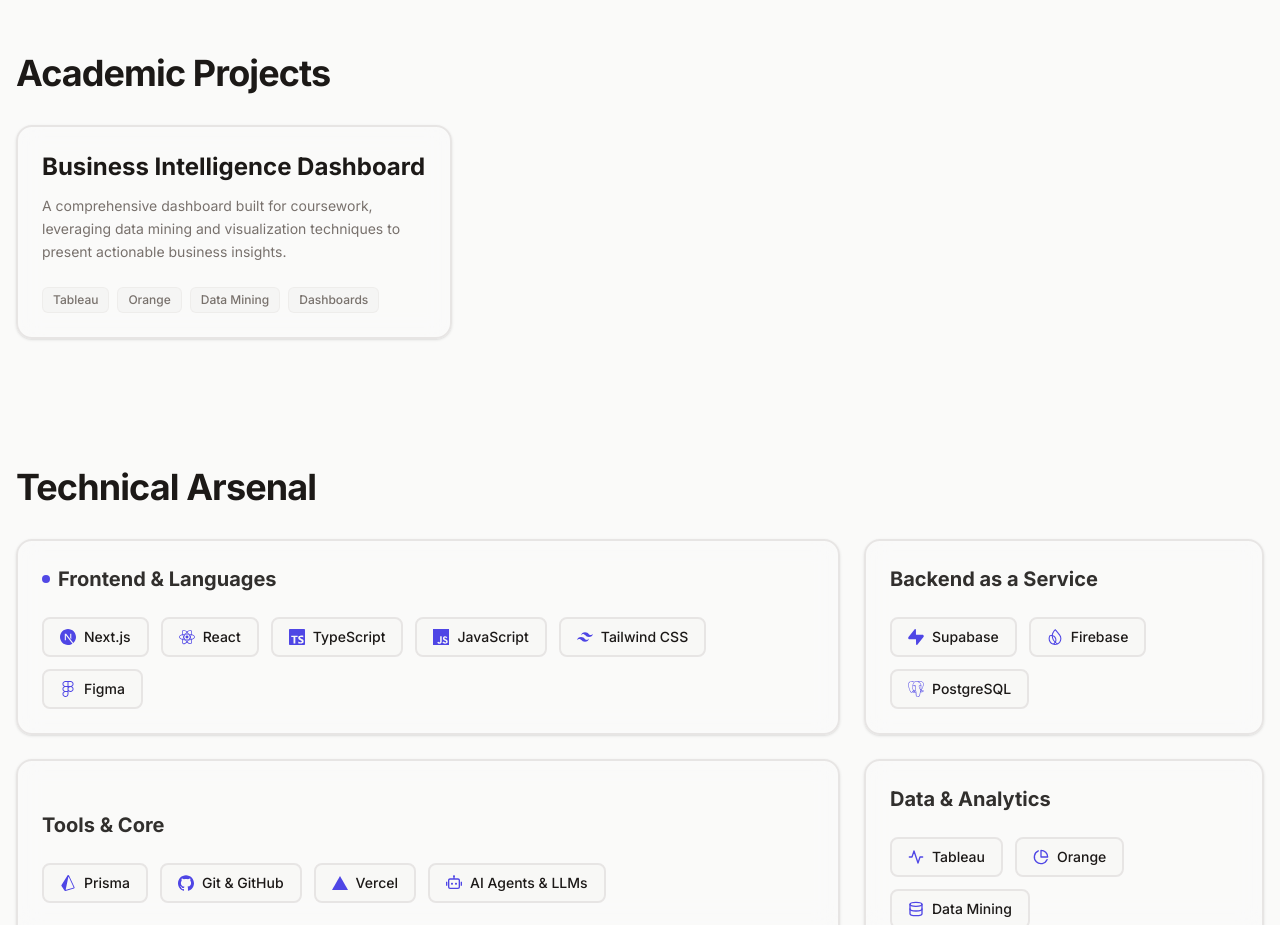
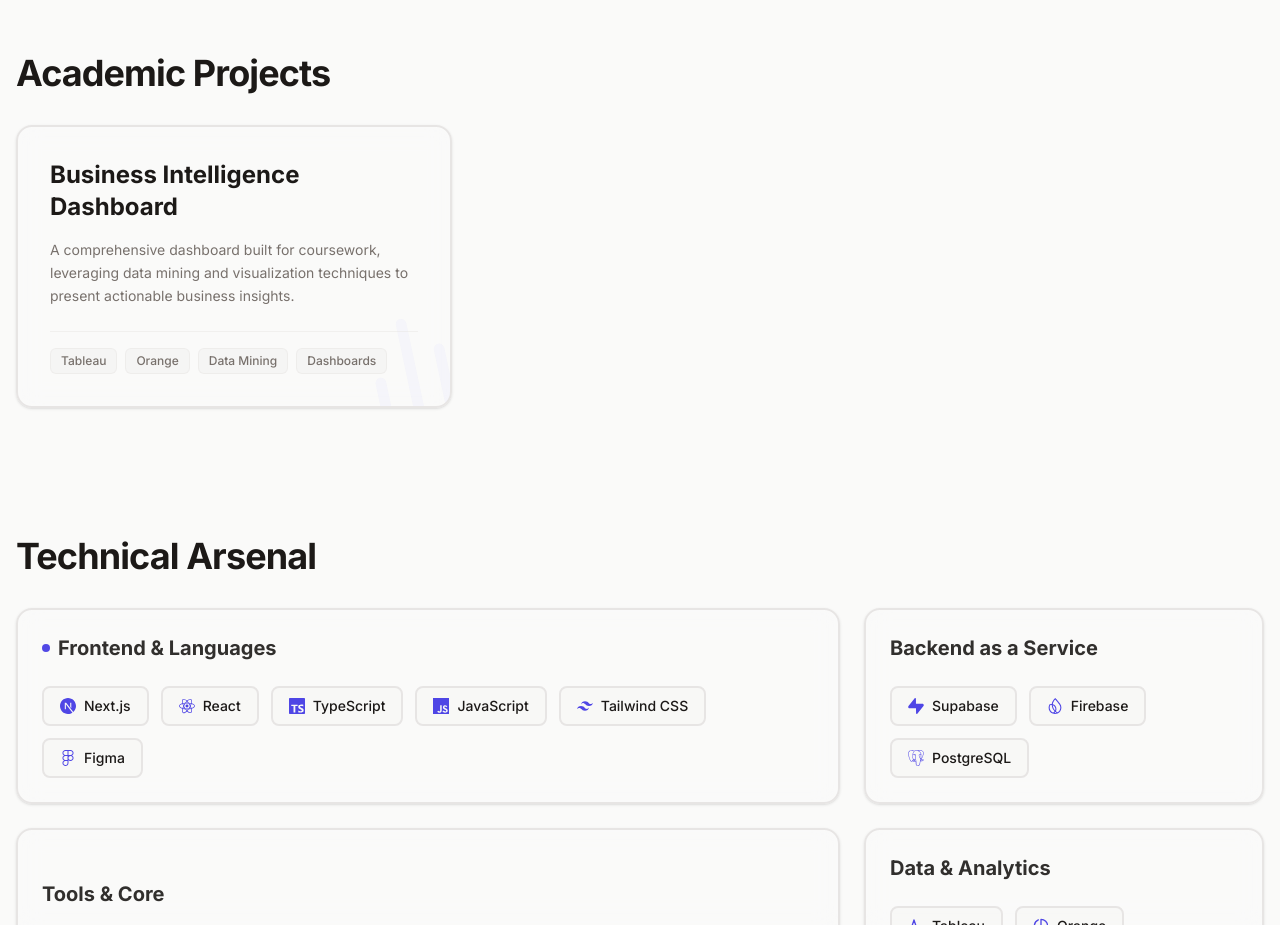
Before and after one commit to oneilh/oneil_obidiaso_portfolio, a Next.js app: page / in a window 1280 px wide. Shown: the part 2020-2945 px from the top of the page. Built offline with nearby package versions, Linux system fonts and the light colour scheme.

Commit message:
feat: initialize portfolio landing page and content data structures

```diff
--- a/app/page.tsx
+++ b/app/page.tsx
@@ -10,8 +10,9 @@
   FiStar,
   FiExternalLink,
   FiDownload,
+  FiBarChart2,
 } from "react-icons/fi";
-import { contact, startups, skills } from "@/data/portfolio";
+import { contact, startups, skills, academicProjects } from "@/data/portfolio";
 import { ExperienceTabs } from "@/components/ExperienceTabs";
 import { getFeaturedProjects } from "@/lib/github";
 import { projectsMeta } from "@/data/projects-meta";
@@ -178,31 +179,48 @@
         <section id="academic-projects" className="max-w-4xl">
           <SectionHeading>Academic Projects</SectionHeading>
           <div className="grid grid-cols-1 md:grid-cols-2 gap-6">
-            <Card className="relative overflow-hidden group p-6 flex flex-col">
-              <h3 className="text-2xl font-bold mb-3 group-hover:text-accent transition-colors">
-                Business Intelligence Dashboard
+            {academicProjects.map((project, idx) => (
+              <Card key={idx} className="relative overflow-hidden group p-8 border-2 border-border hover:border-accent transition-all duration-500 hover:shadow-2xl hover:shadow-accent/10 bg-background/40 backdrop-blur-md flex flex-col">
+                <div className="absolute inset-0 bg-gradient-to-br from-accent/5 to-transparent opacity-0 group-hover:opacity-100 transition-opacity duration-500" />
+                <FiBarChart2 className="absolute -bottom-6 -right-6 w-32 h-32 text-accent/[0.03] group-hover:text-accent/[0.08] transition-colors duration-500 transform -rotate-12 pointer-events-none" aria-hidden="true" />
+
+                <div className="relative z-10 flex-grow flex flex-col">
+                  <div className="flex items-start justify-between gap-4 mb-4">
+                    <h3 className="text-2xl font-bold group-hover:text-accent transition-colors">
+                      {project.title}
                     </h3>
+                    {project.link && project.link !== "#" && (
+                      <a href={project.link} target="_blank" rel="noreferrer" className="w-10 h-10 rounded-xl bg-accent/10 flex items-center justify-center shrink-0 text-accent border-2 border-accent/40 group-hover:scale-110 group-hover:bg-accent/20 transition-all duration-300">
+                        <FiExternalLink className="w-5 h-5" aria-hidden="true" />
+                      </a>
+                    )}
+                  </div>
+
+                  {project.grade && (
+                    <div className="mb-4">
+                      <span className="inline-flex items-center px-3 py-1 rounded-full text-xs font-bold bg-accent/10 text-accent border border-accent/20">
+                        {project.grade}
+                      </span>
+                    </div>
+                  )}
+
                   <p className="text-muted-foreground text-sm leading-relaxed mb-6 flex-grow">
-                A comprehensive dashboard built for coursework, leveraging data
-                mining and visualization techniques to present actionable
-                business insights.
+                    {project.description}
                   </p>
-              <div className="flex flex-wrap gap-2 mt-auto">
-                {[
-                  "Tableau",
-                  "Orange",
-                  "Data Mining",
-                  "Dashboards",
-                ].map((tag) => (
+
+                  <div className="flex flex-wrap gap-2 mt-auto pt-4 border-t border-border/50">
+                    {project.tags.map((tag) => (
                       <span
                         key={tag}
-                    className="px-2.5 py-1 rounded-md text-xs font-medium bg-muted text-muted-foreground border border-border/50"
+                        className="px-2.5 py-1 rounded-md text-xs font-medium bg-muted text-muted-foreground border border-border/50 group-hover:border-accent/30 transition-colors"
                       >
                         {tag}
                       </span>
                     ))}
                   </div>
+                </div>
               </Card>
+            ))}
           </div>
         </section>
 
--- a/data/portfolio.ts
+++ b/data/portfolio.ts
@@ -73,3 +73,12 @@
   github: "https://github.com/yourusername",
   resume: "/resume.pdf"
 };
+
+export const academicProjects = [
+  {
+    title: "Business Intelligence Dashboard",
+    description: "A comprehensive dashboard built for coursework, leveraging data mining and visualization techniques to present actionable business insights.",
+    tags: ["Tableau", "Orange", "Data Mining", "Dashboards"],
+    link: "#"
+  }
+];
```
Lines whose indentation alone changed are shown as unchanged.
